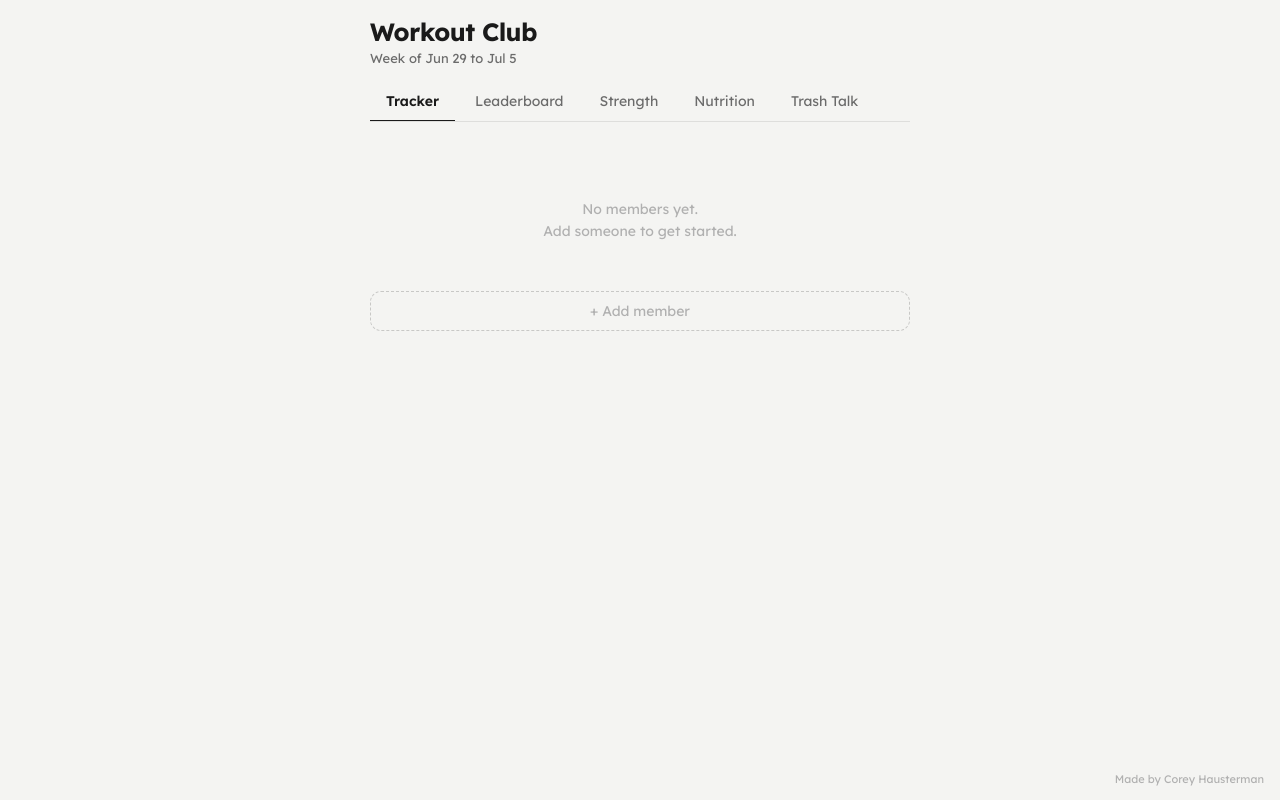
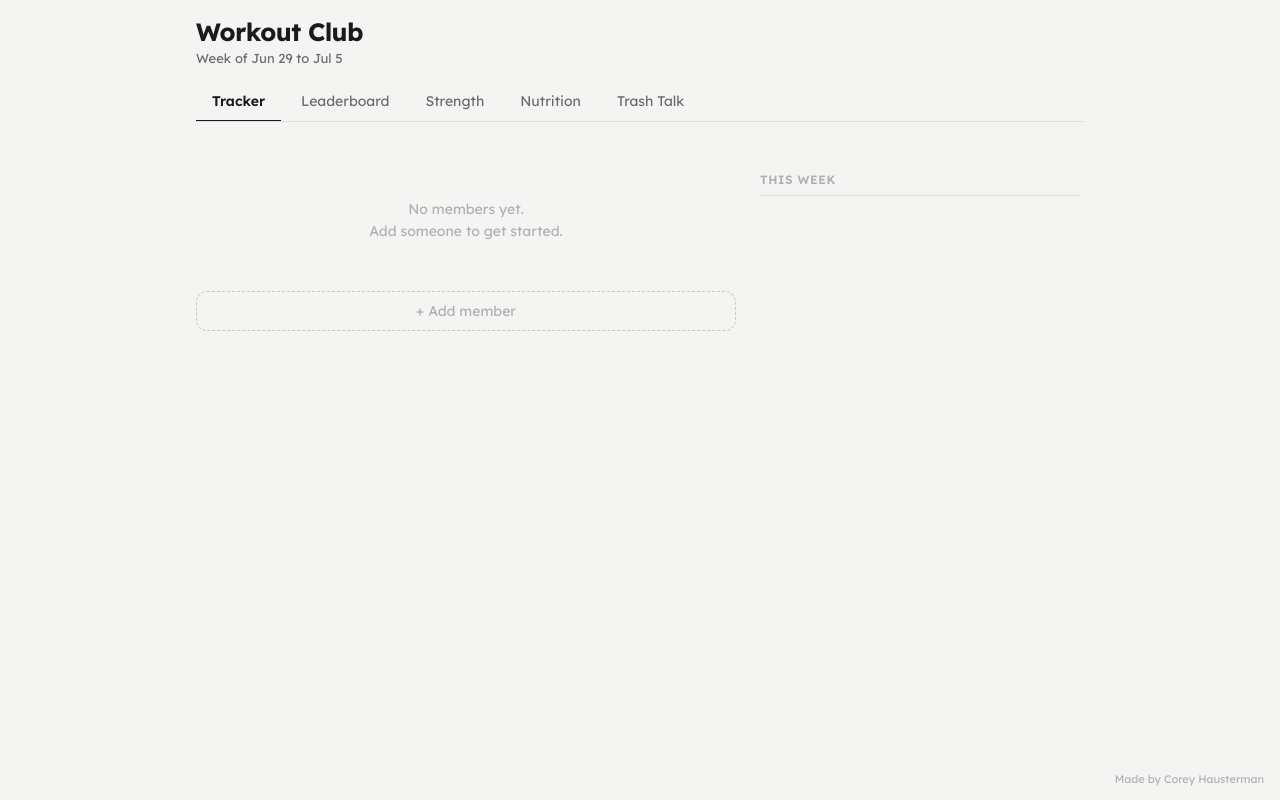
Before and after one commit to Dunlop0790/Workout-Tracking, a plain HTML site: page index.html in a window 1280 px wide. Drawn offline with nearby package versions, Linux system fonts and the light colour scheme; no server answers.

Commit message:
Move weekly blurbs to Tracker sidebar, widen header to canvas

```diff
--- a/index.html
+++ b/index.html
@@ -48,11 +48,18 @@
 
   <!-- Tracker -->
   <section class="panel active" id="panel-tracker">
-    <div id="mvp-banner"></div>
-    <div id="recap-section"></div>
-    <div id="nudge-banner"></div>
-    <div id="member-list"></div>
-    <div id="add-area"></div>
+    <div class="split-layout">
+      <div class="split-main">
+        <div id="member-list"></div>
+        <div id="add-area"></div>
+      </div>
+      <aside class="split-side">
+        <div class="section-header">This Week</div>
+        <div id="mvp-banner"></div>
+        <div id="recap-section"></div>
+        <div id="nudge-banner"></div>
+      </aside>
+    </div>
   </section>
 
   <!-- Leaderboard -->
@@ -82,15 +89,15 @@
 
   <!-- Nutrition -->
   <section class="panel" id="panel-nutrition">
-    <div class="nutrition-layout">
-      <div class="nutrition-main">
+    <div class="split-layout">
+      <div class="split-main">
         <div class="strength-picker-row">
           <label for="nutritionPicker" class="strength-picker-label">Viewing</label>
           <select id="nutritionPicker" class="strength-picker"></select>
         </div>
         <div id="nutrition-body"></div>
       </div>
-      <aside class="nutrition-side">
+      <aside class="split-side">
         <div class="section-header">Food Database</div>
         <div id="food-db"></div>
       </aside>
--- a/styles.css
+++ b/styles.css
@@ -1243,7 +1243,7 @@ h1 {
 }
 
 @media (min-width: 920px) {
-  .news-ticker { max-width: 540px; margin-left: auto; margin-right: auto; }
+  .news-ticker { max-width: 888px; margin-left: auto; margin-right: auto; }
 }
 
 .food-row {
@@ -1298,7 +1298,7 @@ h1 {
 /* =========================
    Food database side panel
    ========================= */
-.nutrition-side { margin-top: 20px; }
+.split-side { margin-top: 20px; }
 .db-search { width: 100%; margin-bottom: 6px; }
 .db-more { font-size: 11px; color: var(--text-3); padding: 8px 4px 0; }
 #food-db .add-trigger { margin-top: 8px; }
@@ -1390,17 +1390,17 @@ h1 {
    ========================= */
 @media (min-width: 920px) {
   #root  { max-width: 920px; }
-  header { max-width: 572px; margin-left: auto; margin-right: auto; }
-  .panel { max-width: 572px; margin-left: auto; margin-right: auto; }
-  #panel-nutrition { max-width: 920px; }
-  .nutrition-layout {
+  header { max-width: 920px; margin-left: auto; margin-right: auto; }
+  .panel { max-width: 572px; margin-left: 0; margin-right: auto; }
+  #panel-tracker, #panel-nutrition { max-width: 920px; }
+  .split-layout {
     display: grid;
     grid-template-columns: minmax(0, 540px) 320px;
     gap: 24px;
-    justify-content: center;
+    justify-content: start;
     align-items: start;
   }
-  .nutrition-side { margin-top: 0; }
+  .split-side { margin-top: 0; }
 }
 
 .credit {
```
